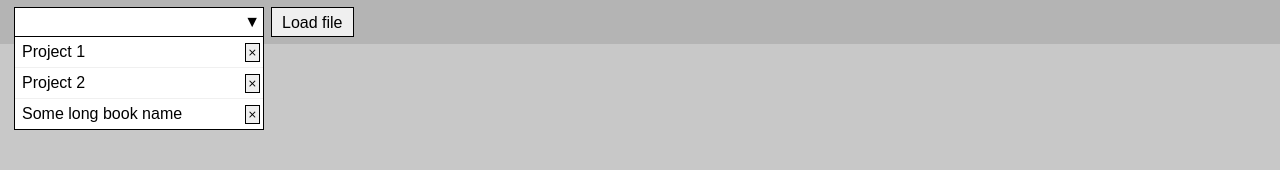
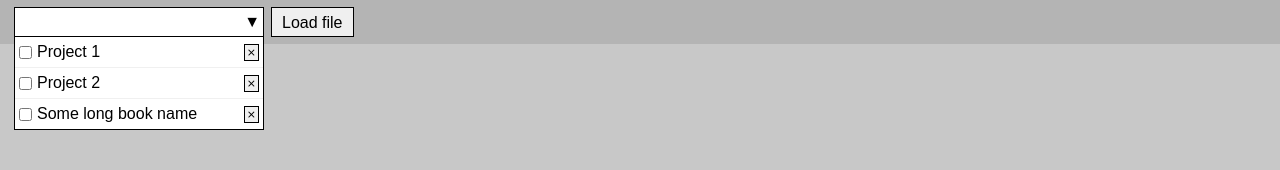
Before and after one commit to charJKL/react.split.v2, a React (Create React App) app: page / in a window 1280 px wide. Shown: the top 170 px of the page. Built offline with nearby package versions, Linux system fonts and the light colour scheme.

Commit message:
Fix selection. Add checkbox indicator of current selection.

```diff
--- a/src/components/header/ProjectOption.module.scss
+++ b/src/components/header/ProjectOption.module.scss
@@ -14,19 +14,23 @@
 		cursor: pointer;
 	}
 }
+.checkbox
+{
+	margin: 0px 3px 0px 4px;
+}
 .input
 {
 	border: none;
-	margin: 0px 0px 0px 5px;
+	margin: 0px;
 	font: 16px index.$font;
 	background: none;
 	&:focus{ border: none; outline: none;}
 }
 .delete
 {
-	margin: 0px 3px 0px auto;
+	margin: 0px 4px 0px auto;
 	padding: 2px;
-	font: 11px index.$font;
+	font: 11px / 11px index.$font;
 	border: solid 1px #000;
 	&:hover { background: red; }
 	&:focus{ outline: none; }
--- a/src/components/header/ProjectOption.tsx
+++ b/src/components/header/ProjectOption.tsx
@@ -1,8 +1,8 @@
+import { ChangeEvent, MouseEvent, useRef } from "react";
+import { useAppDispatch, useAppSelector } from "../../store/store.hooks";
+import { deleteProject, Project, renameProject, selectProject, selectProjectById, selectSelectedProject } from "../../store/slice.projects";
+import css from "./ProjectOption.module.scss"
 
-import { useAppDispatch, useAppSelector } from "../../store/store.hooks";
-import { deleteProject, Project, renameProject, selectProject, selectProjectById } from "../../store/slice.projects";
-import css from "./ProjectOption.module.scss"
-import { ChangeEvent, MouseEvent } from "react";
 
 interface ProjectProps
 {
@@ -12,17 +12,20 @@ interface ProjectProps
 const ProjectOption = ({projectId}: ProjectProps) : JSX.Element =>
 {
 	const project = useAppSelector(selectProjectById(projectId)) as Project;
+	const selected = useAppSelector(selectSelectedProject);
+	const optionRef = useRef<HTMLDivElement>(null);
 	const dispatch = useAppDispatch();
 
 	const onClickSelectProject = (e: MouseEvent<HTMLDivElement>) =>
 	{
-		console.log('select element', project.id);
-		const id = project.id;
-		dispatch(selectProject(id));
+		if(e.target === optionRef.current)
+		{
+			const id = project.id;
+			dispatch(selectProject(id));
+		}
 	}
 	const onChangeProjectName = (e: ChangeEvent<HTMLInputElement>) =>
 	{
-		e.stopPropagation();
 		const id = project.id;
 		const name = e.target.value;
 		dispatch(renameProject({id, name}));
@@ -30,7 +33,6 @@ const ProjectOption = ({projectId}: ProjectProps) : JSX.Element =>
 	}
 	const onClickDeleteProject = (e: MouseEvent<HTMLButtonElement>) =>
 	{
-		e.stopPropagation();
 		const confirm = window.confirm(`Are you sure to delete ${project.name}?`);
 		if(confirm === true)
 		{
@@ -38,11 +40,20 @@ const ProjectOption = ({projectId}: ProjectProps) : JSX.Element =>
 			dispatch(deleteProject(id));
 		}
 	}
+	const onChangeProjectSelection = (e: ChangeEvent<HTMLInputElement>) =>
+	{
+		const value = e.target.checked;
+		if(value === true)
+		{
+			dispatch(selectProject(project.id));
+		}
+	}
 
-
+	const isChecked = project.id === selected?.id;
 	const styleForInput = { width: `${project.name.length}ch`}
 	return (
-		<div className={css.option} onClick={onClickSelectProject}>
+		<div className={css.option} onClick={onClickSelectProject} ref={optionRef}>
+			<input className={css.checkbox} type="checkbox" checked={isChecked} onChange={onChangeProjectSelection} />
 			<input className={css.input} style={styleForInput} value={project.name} onChange={onChangeProjectName} />
 			<button className={css.delete} onClick={onClickDeleteProject}>⨯</button>
 		</div>
```
